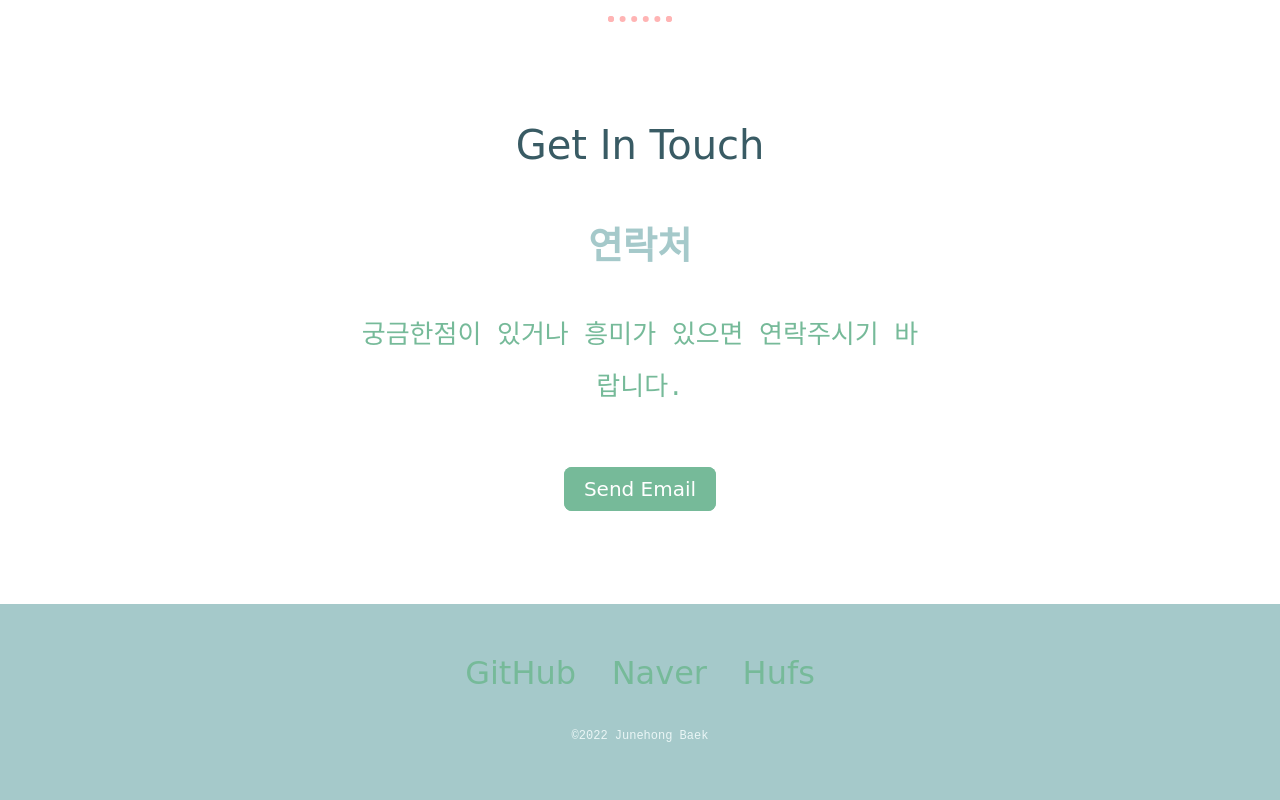
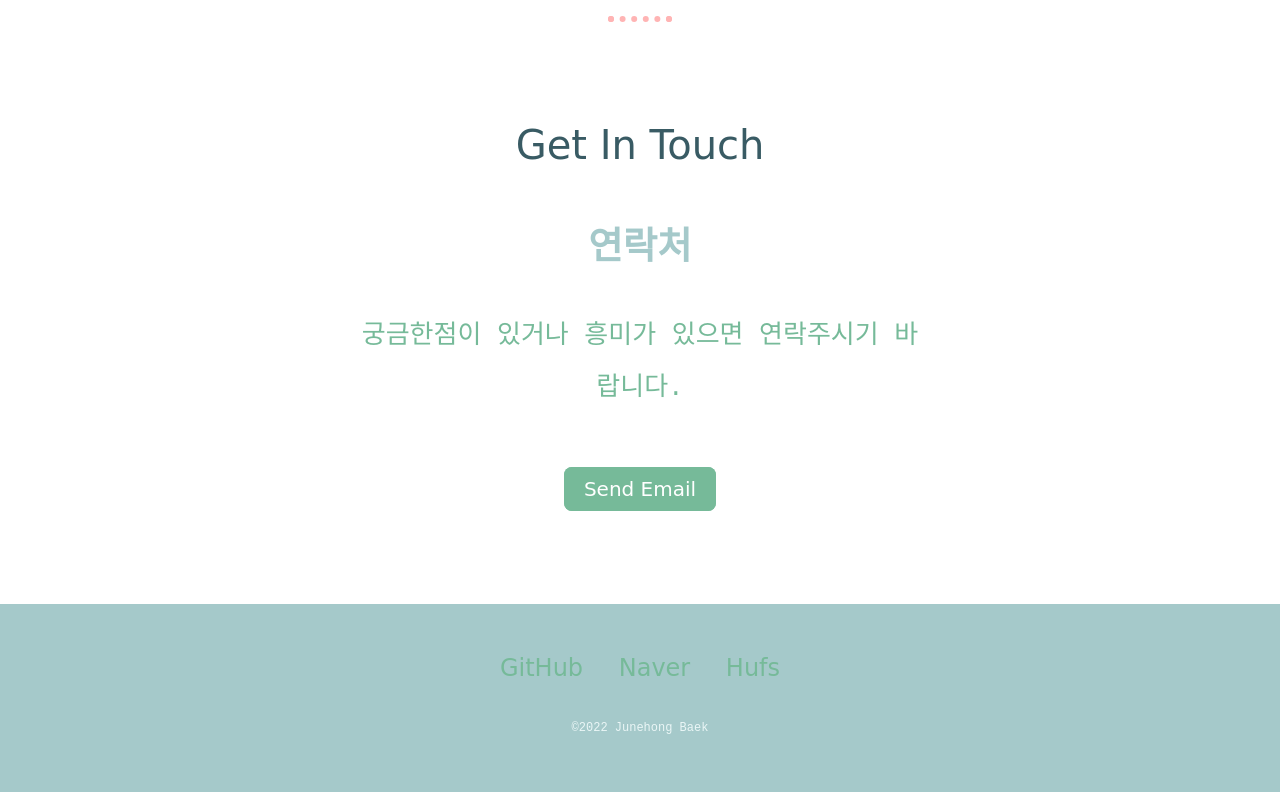
Before and after one commit to BaekJunehong/profile-for-practice, a plain HTML site: page index.html in a window 1280 px wide. Shown: the part 2928-3728 px from the top of the page. Drawn offline with Linux system fonts and the light colour scheme.

Commit message:
Add files via upload

```diff
--- a/css/styles.css
+++ b/css/styles.css
@@ -137,6 +137,10 @@ a:hover {
   margin: 40px auto 60px;
 }
 
+.footer-link {
+  font-size: 1.5rem;
+}
+
 .copyright {
   color: #EAF6F6;
   font-size: 0.75rem;
```
